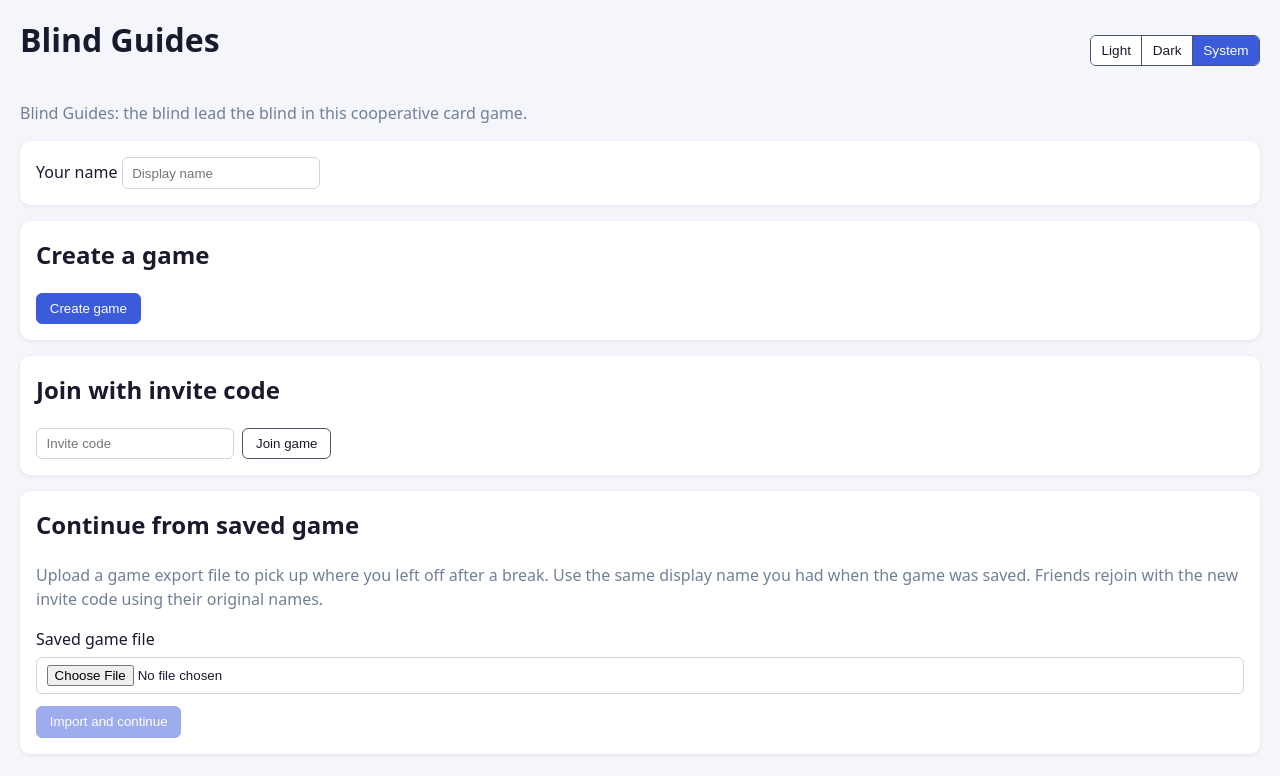
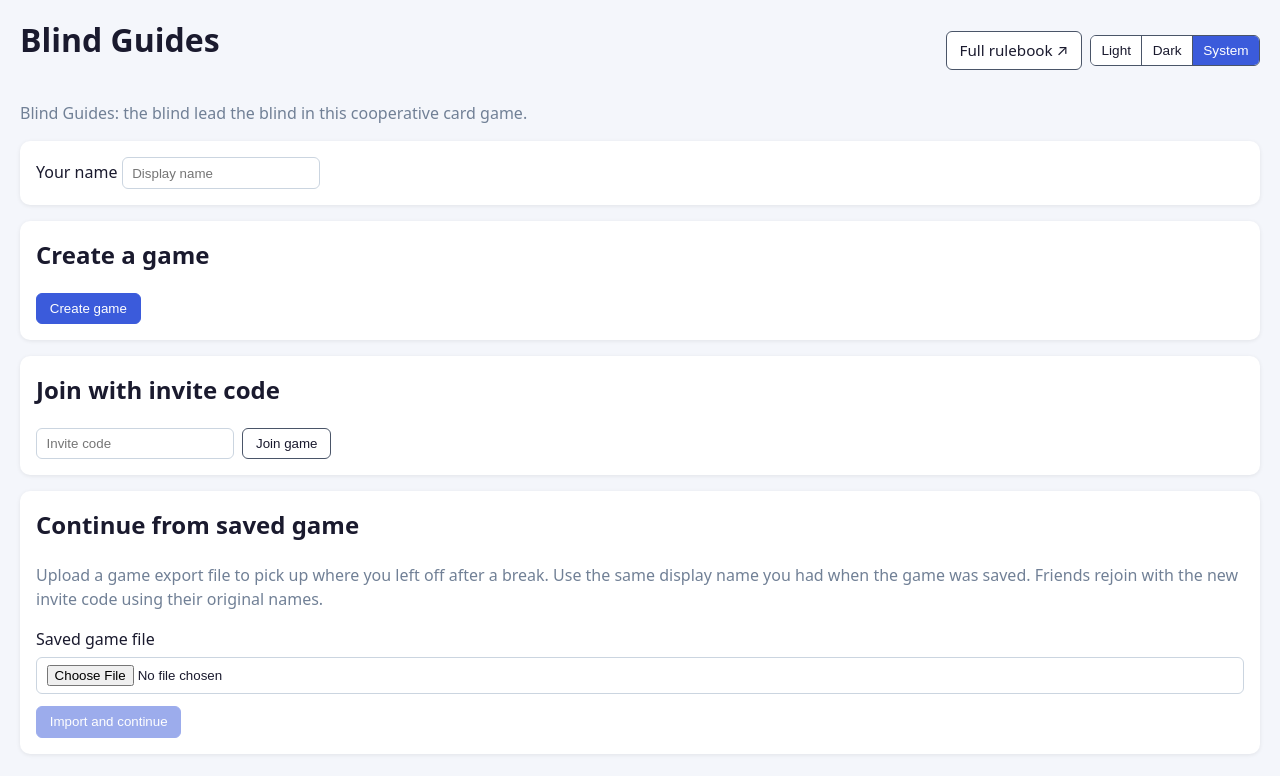
Before and after one commit to mjn6862/blind-guides, a React (Vite) app in the folder apps/web/: page / in a window 1280 px wide. Shown: the top 776 px of the page. Built offline with nearby package versions, Linux system fonts and the light colour scheme; no server answers.

Commit message:
Added link to RULES.md in README and in web app

```diff
--- a/apps/web/src/GameScreen.tsx
+++ b/apps/web/src/GameScreen.tsx
@@ -11,6 +11,7 @@ import type { CardClueHistory, CardTurnInfo } from "@blind-guides/shared";
 import { ColorRulesTooltip } from "./ColorRulesTooltip.js";
 import { RulesModal } from "./RulesModal.js";
 import { GameEndOverlay } from "./GameEndOverlay.js";
+import { RulebookLink } from "./RulebookLink.js";
 import { ThemeToggle } from "./ThemeToggle.js";
 import { TurnActionOverlay } from "./TurnActionOverlay.js";
 import { useClueListExpansion } from "./useClueListExpansion.js";
@@ -603,6 +604,7 @@ export function GameScreen({
       <header className="game-header row">
         <h1>Blind Guides</h1>
         <div className="header-actions row">
+          <RulebookLink />
           <ThemeToggle theme={theme} onChange={onThemeChange} />
           <button type="button" onClick={() => setRulesOpen(true)}>
             Rules
--- a/apps/web/src/HomeScreen.tsx
+++ b/apps/web/src/HomeScreen.tsx
@@ -1,5 +1,6 @@
 import { useEffect, useState } from "react";
 import { readInviteCodeFromUrl } from "./invite-link.js";
+import { RulebookLink } from "./RulebookLink.js";
 import { ThemeToggle } from "./ThemeToggle.js";
 import type { ThemeMode } from "./useTheme.js";
 
@@ -183,7 +184,10 @@ export function HomeScreen({ onCreated, onJoined, theme, onThemeChange }: Props)
     <div>
       <div className="row" style={{ justifyContent: "space-between" }}>
         <h1>Blind Guides</h1>
-        <ThemeToggle theme={theme} onChange={onThemeChange} />
+        <div className="row">
+          <RulebookLink />
+          <ThemeToggle theme={theme} onChange={onThemeChange} />
+        </div>
       </div>
       <p className="muted">Blind Guides: the blind lead the blind in this cooperative card game.</p>
 
--- a/apps/web/src/LobbyScreen.tsx
+++ b/apps/web/src/LobbyScreen.tsx
@@ -4,6 +4,7 @@ import { buildInviteClipboardText, buildInviteUrl } from "./invite-link.js";
 import { downloadGameExport } from "./game-export-io.js";
 import { RuleConfigForm } from "./RuleConfigForm.js";
 import { PlayerOrderControls } from "./PlayerOrderControls.js";
+import { RulebookLink } from "./RulebookLink.js";
 import { ThemeToggle } from "./ThemeToggle.js";
 import type { ThemeMode } from "./useTheme.js";
 
@@ -124,6 +125,7 @@ export function LobbyScreen({
       <div className="row" style={{ justifyContent: "space-between" }}>
         <h1>Lobby</h1>
         <div className="row">
+          <RulebookLink />
           <ThemeToggle theme={theme} onChange={onThemeChange} />
           <button onClick={onLeave}>Leave</button>
         </div>
--- /dev/null
+++ b/apps/web/src/RulebookLink.tsx
@@ -0,0 +1,9 @@
+const RULEBOOK_URL = "https://github.com/mjn6862/blind-guides/blob/main/RULES.md";
+
+export function RulebookLink() {
+  return (
+    <a className="link-button" href={RULEBOOK_URL} target="_blank" rel="noopener noreferrer">
+      Full rulebook ↗
+    </a>
+  );
+}
--- a/apps/web/src/styles.css
+++ b/apps/web/src/styles.css
@@ -121,6 +121,19 @@ button.primary {
 button:disabled {
   opacity: 0.5;
   cursor: not-allowed;
+}
+
+.link-button {
+  display: inline-flex;
+  align-items: center;
+  cursor: pointer;
+  border: 1px solid var(--color-button-border);
+  background: var(--color-button-bg);
+  color: var(--color-text);
+  border-radius: 6px;
+  padding: 0.45rem 0.8rem;
+  text-decoration: none;
+  font-size: 0.95rem;
 }
 
 input,
```
Also changed, not shown: 1 other file (tests, documents, lock files or other folders).
